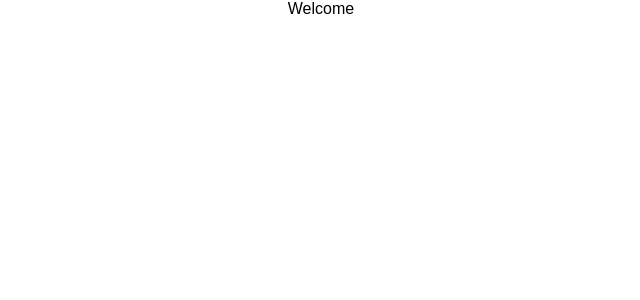
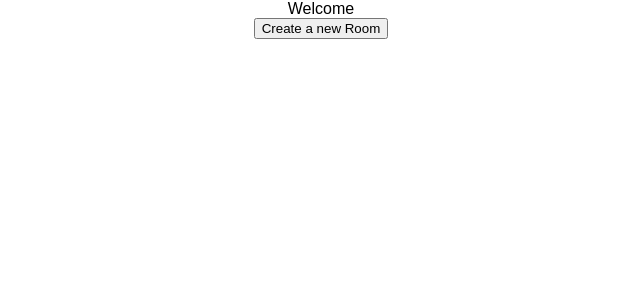
Before and after one commit to RichoDemus/Merlin, a React (Create React App) app in the folder frontend/: page / in a window 1280 px wide. Both pictures are taken after a click on the button "Go!". Shown: the top 300 px of the page, without its empty margins (319-959 px from the left). Built offline with nearby package versions, Linux system fonts and the light colour scheme.

Commit message:
Add placeholder button for creating rooms

```diff
--- /dev/null
+++ b/frontend/src/JoinRoom/CreateRoom.js
@@ -0,0 +1,5 @@
+import React from "react";
+
+export const CreateRoom = () => (
+    <button>Create a new Room</button>
+);
--- /dev/null
+++ b/frontend/src/JoinRoom/CreateRoomContainer.js
@@ -0,0 +1,19 @@
+import {connect} from "react-redux";
+import {CreateRoom} from "./CreateRoom";
+
+const mapStateToProps = (state, ownProps) => {
+    return {
+    }
+};
+
+const mapDispatchToProps = (dispatch, ownProps) => {
+    return {
+    }
+};
+
+const CreateRoomContainer = connect(
+    mapStateToProps,
+    mapDispatchToProps
+)(CreateRoom);
+
+export default CreateRoomContainer
--- a/frontend/src/JoinRoom/JoinRoomView.js
+++ b/frontend/src/JoinRoom/JoinRoomView.js
@@ -1,9 +1,11 @@
 import React from "react";
 import DisplayNameContainer from "./DisplayNameContainer";
+import CreateRoomContainer from "./CreateRoomContainer";
 
 const JoinRoomView = () => (
     <div className="JoinRoom">
         <DisplayNameContainer/>
+        <CreateRoomContainer/>
     </div>
 );
 
```
